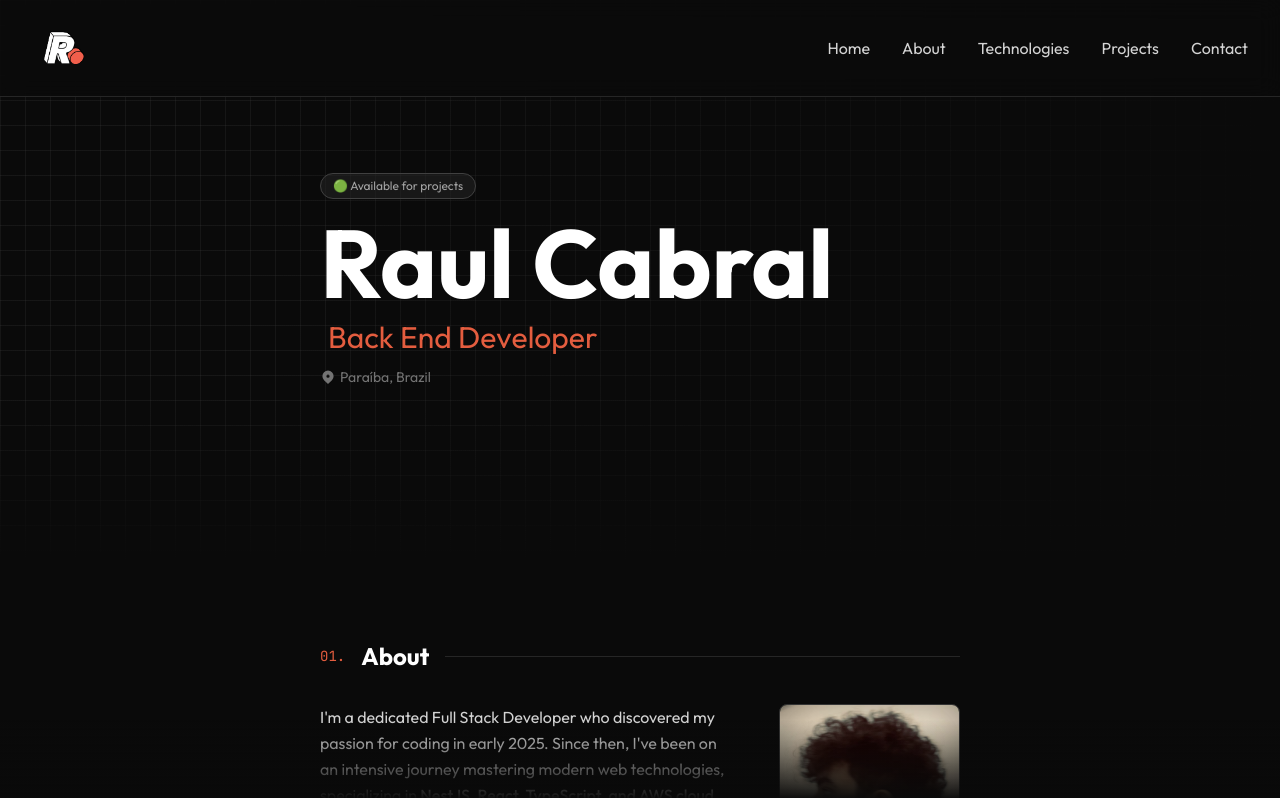
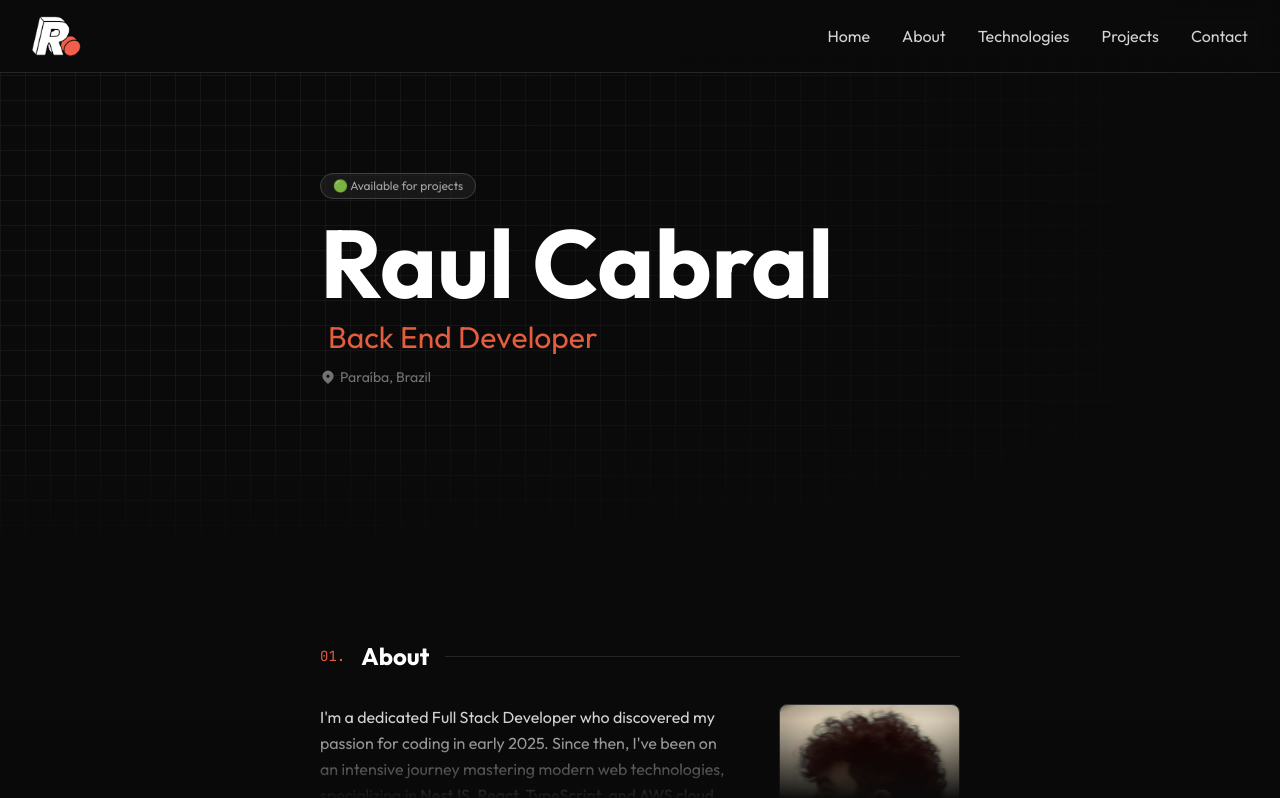
Before and after one commit to raulcabralc/raulcabralc, a Next.js app in the folder portfolio/: page / in a window 1280 px wide. Shown: the top 798 px of the page. Built offline with nearby package versions, Linux system fonts and the light colour scheme.

Commit message:
update cleaner logo

```diff
--- a/portfolio/components/Header.tsx
+++ b/portfolio/components/Header.tsx
@@ -24,11 +24,11 @@ export function Header() {
     >
       <div className="max-w-7xl mx-auto px-8 py-4 flex items-center justify-between">
         <Image
-          src="/assets/clean-logo.png"
+          src="/assets/logo-clean.png"
           alt="Logo"
           width={50}
           height={50}
-          className="sm:h-16 h-10 w-auto hover:transform hover:scale-105 transition-transform duration-300 ease-in-out"
+          className="h-10 w-auto hover:transform hover:scale-105 transition-transform duration-300 ease-in-out"
         />
 
         <nav className="hidden md:flex items-center space-x-8">
```
Also changed, not shown: portfolio/public/assets/clean-logo.png (deleted), portfolio/public/assets/logo-clean.png (added).
